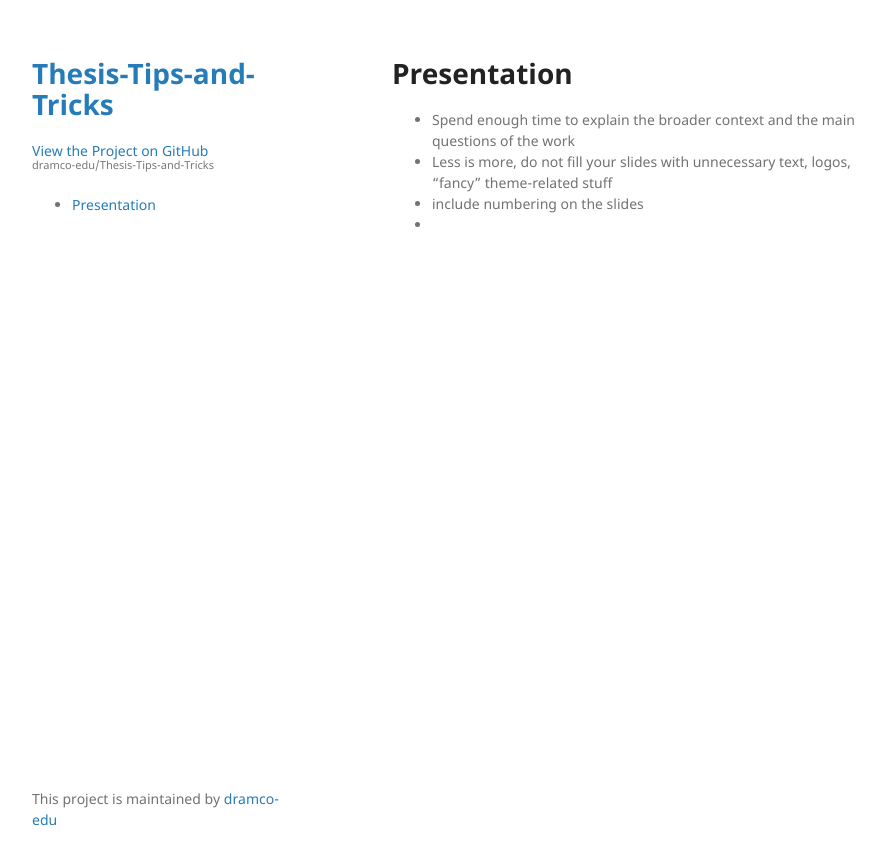
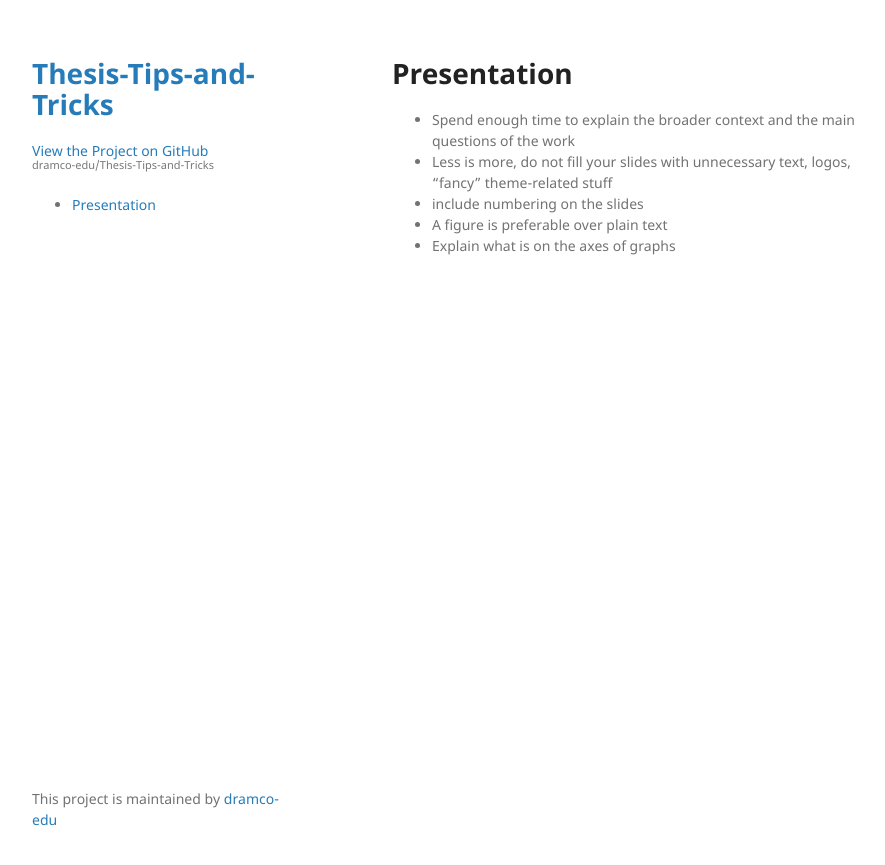
Before and after one commit to dramco-edu/Thesis-Tips-and-Tricks, a Jekyll site: the page built from presentation.md, in a window 1280 px wide. Shown: the top 865 px of the page, without its empty margins (178-1063 px from the left). Built offline with Jekyll 4.4.1, drawn with Linux system fonts in a browser that asks for light colours; our own code applies the rules of GitHub Pages for plain Markdown files; the repository's description, which GitHub fills in, is left out.

Commit message:
Update presentation.md

```diff
--- a/presentation.md
+++ b/presentation.md
@@ -3,4 +3,5 @@
 - Spend enough time to explain the broader context and the main questions of the work
 - Less is more, do not fill your slides with unnecessary text, logos, "fancy" theme-related stuff
 - include numbering on the slides
--
+- A figure is preferable over plain text
+- Explain what is on the axes of graphs
```
